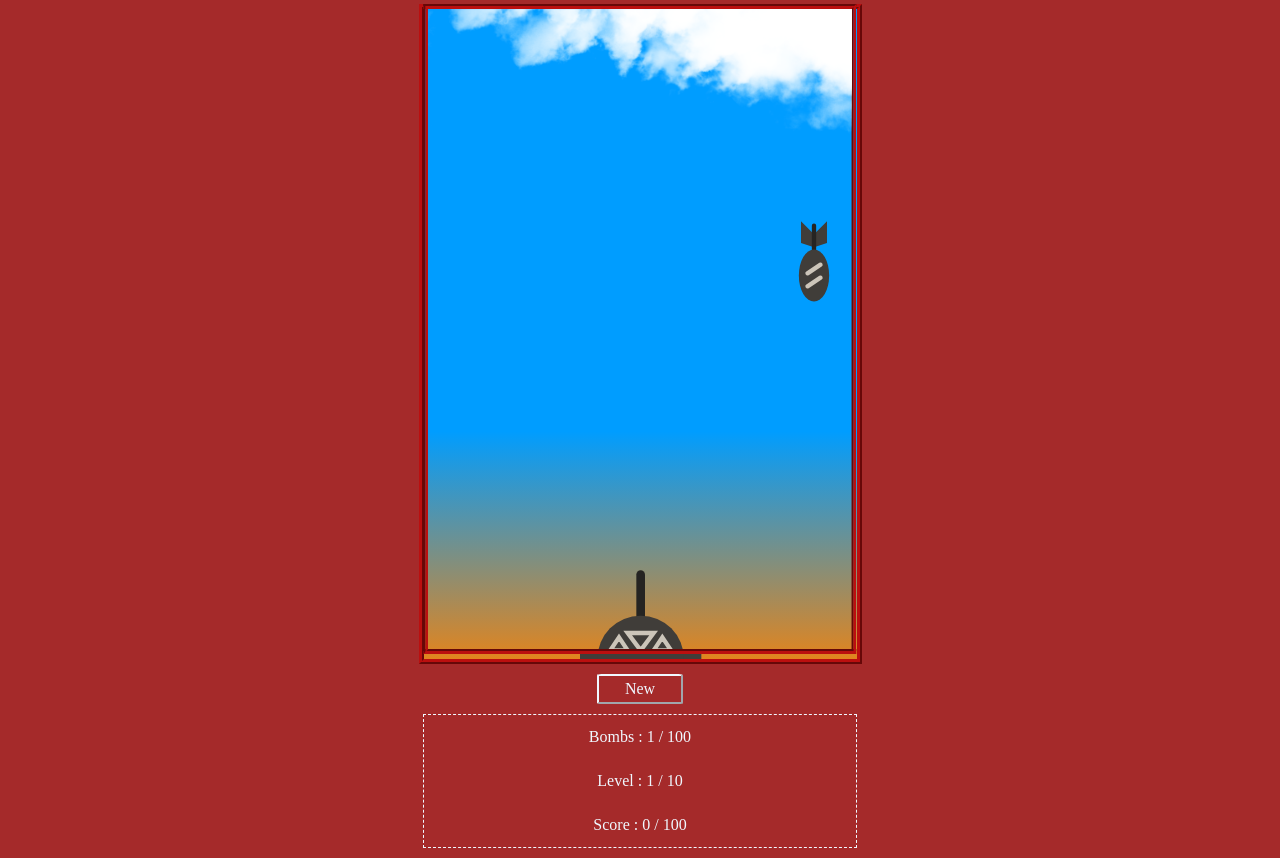
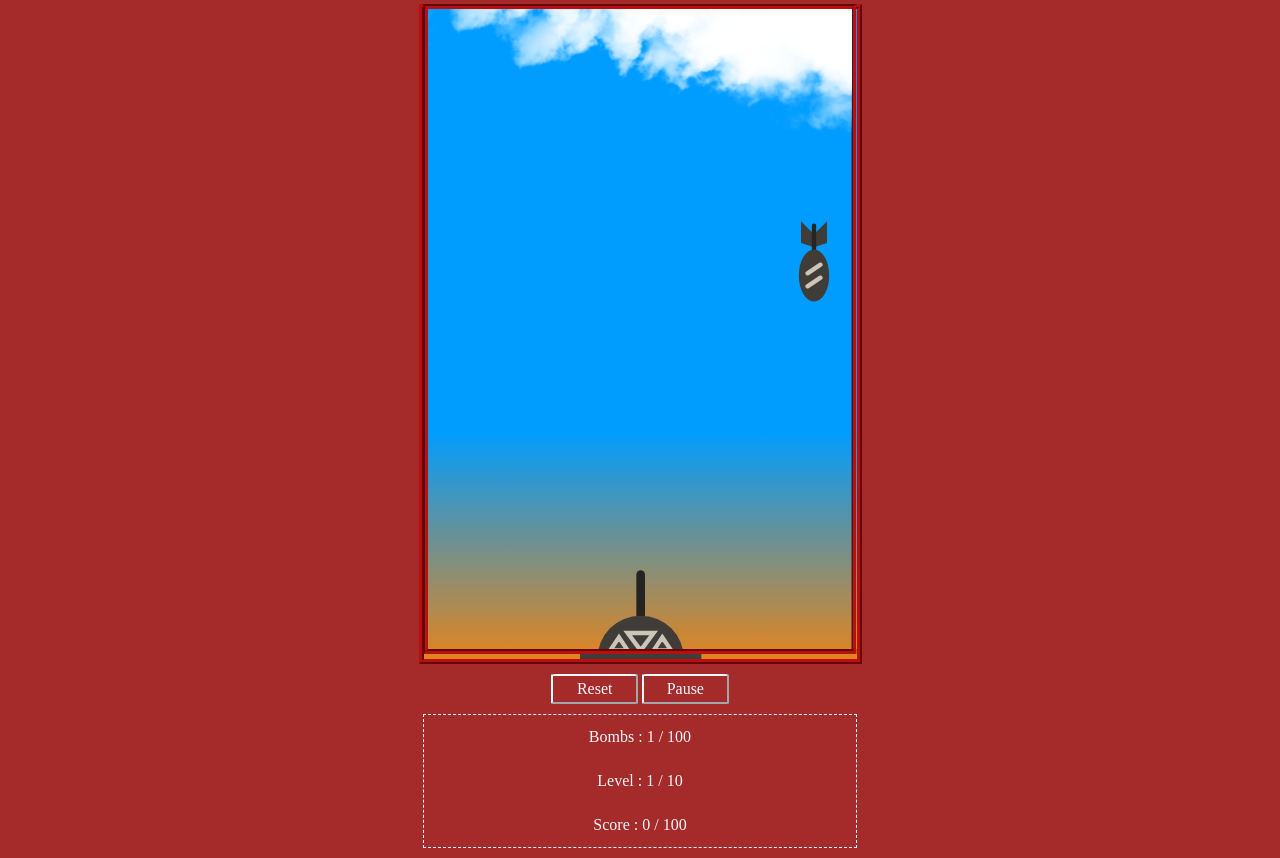
Before and after one commit to Dyeuse/Shooting-Game, a website built with Parcel: page src/index.html in a window 1280 px wide. Both pictures are taken after a click on the button "Go". Shown: the part 74-932 px from the top of the page. Built offline with nearby package versions, Linux system fonts and the light colour scheme.

Commit message:
Add reset and pause/play buttons

```diff
--- a/src/app/bomber.js
+++ b/src/app/bomber.js
@@ -2,6 +2,8 @@ import Bomb from "./bomb";
 
 class Bomber {
     raidInProgress = 0;
+
+    raidSuspending = false;
 
     constructor(zone) {
         Object.assign(this, zone);
@@ -9,11 +11,22 @@ class Bomber {
         this.unity = zone.constructor.size.width / 100;
         this.bombVelocity = this.unity;
         this.container.addEventListener("resizeGame", this.handleResizeGame);
+        this.canvas.addEventListener("toggleRaid", this.handleToggleRaid);
+        this.canvas.addEventListener("resetRaid", this.handleResetRaid);
     }
 
     handleResizeGame = (event) => {
         this.unity = event.detail.width / 100;
         this.bombVelocity = this.unity / 1.5;
+    };
+
+    handleToggleRaid = () => {
+        this.raidSuspending = !this.raidSuspending;
+    };
+
+    handleResetRaid = () => {
+        this.raidInProgress = 0;
+        this.raidSuspending = false;
     };
 
     raid = () => {
@@ -22,8 +35,10 @@ class Bomber {
         let delay = 2000;
         // Recursive setTimeout instead of setInterval to allow the modification of the delay parameter
         that.raidInProgress = setTimeout(function drop() {
-            that.#dropABomb();
-            droppedBombs += 1;
+            if (!that.raidSuspending) {
+                that.#dropABomb();
+                droppedBombs += 1;
+            }
             if (droppedBombs < 100) {
                 that.raidInProgress = setTimeout(drop, delay);
             }
--- a/src/app/radar.js
+++ b/src/app/radar.js
@@ -20,7 +20,7 @@ class Radar {
         this.canvas.addEventListener("drop", this.#handleDrop);
         this.canvas.addEventListener("isIntercepted", this.#handleIsIntercepted);
         this.canvas.addEventListener("isOutOfZone", this.#handleIsOutOfZone);
-        this.canvas.addEventListener("resetRadar", this.#handleResetRadar);
+        this.canvas.addEventListener("resetRaid", this.#handleResetRaid);
         this.zone.container.addEventListener("resizeGame", this.#handleResizeGame);
     }
 
@@ -46,7 +46,7 @@ class Radar {
         }
     };
 
-    #handleResetRadar = () => {
+    #handleResetRaid = () => {
         this.bulletsInZone = {};
         this.bombsInZone = {};
         this.droppedBombs = 0;
--- a/src/app/utilities/startGame.js
+++ b/src/app/utilities/startGame.js
@@ -1,14 +1,27 @@
 function startGame(bomber) {
-    const start = document.querySelector("button");
+    const go = document.querySelector("#go");
+    const reset = document.querySelector("#reset");
+    const pause = document.querySelector("#pause");
 
-    start.addEventListener("click", () => {
-        start.innerText = "New";
-        if (bomber.raidInProgress) {
-            clearTimeout(bomber.raidInProgress);
-            const event = new CustomEvent("resetRadar");
-            bomber.canvas.dispatchEvent(event);
-        }
+    go.addEventListener("click", () => {
+        go.style.display = "none";
+        reset.style.display = "inline-block";
+        pause.style.display = "inline-block";
         bomber.raid();
+    });
+
+    reset.addEventListener("click", () => {
+        pause.innerHTML = "Pause";
+        clearTimeout(bomber.raidInProgress);
+        const event = new CustomEvent("resetRaid");
+        bomber.canvas.dispatchEvent(event);
+        bomber.raid();
+    });
+
+    pause.addEventListener("click", () => {
+        pause.innerHTML = pause.innerHTML === "Play" ? "Pause" : "Play";
+        const event = new CustomEvent("toggleRaid");
+        bomber.canvas.dispatchEvent(event);
     });
 }
 
--- a/src/index.html
+++ b/src/index.html
@@ -13,7 +13,9 @@
             <!-- <canvas>This is a shooting game!</canvas> -->
             <!-- Rendering logic -->
             <div class="go-and-info">
-                <button>Go</button>
+                <button id="go">Go</button>
+                <button id="reset">Reset</button>
+                <button id="pause">Pause</button>
                 <div class="infoForPlayer">
                     <div class="bombsCounter">
                         Bombs : <span class="bombsCounter-info"></span> / 100
--- a/src/style/style.css
+++ b/src/style/style.css
@@ -64,7 +64,13 @@ button {
     background-color: transparent;
 }
 
+#reset,
+#pause {
+    display: none;
+}
+
 button:hover {
+    cursor: pointer;
     background-color: rgb(194, 58, 58);
 }
 
```
